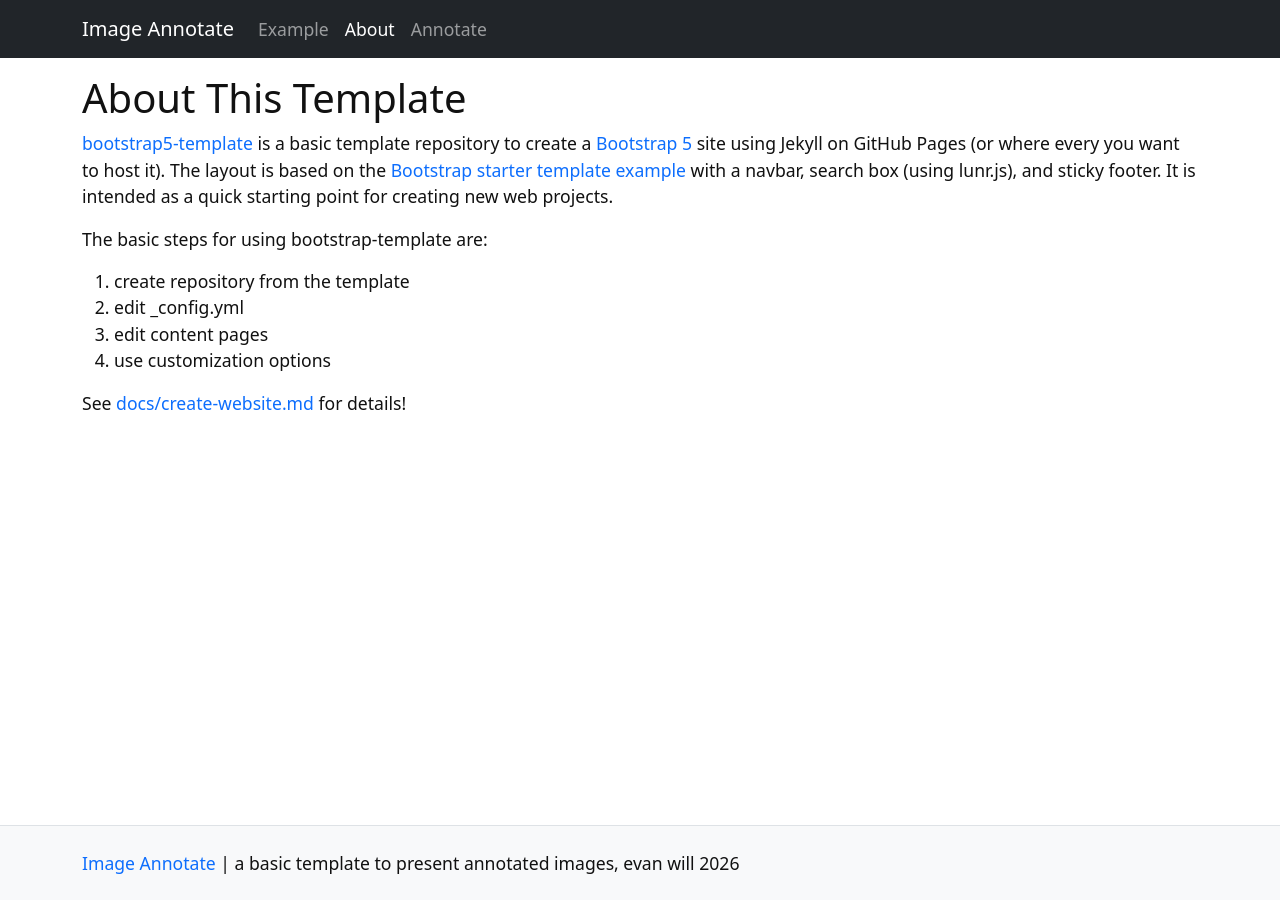
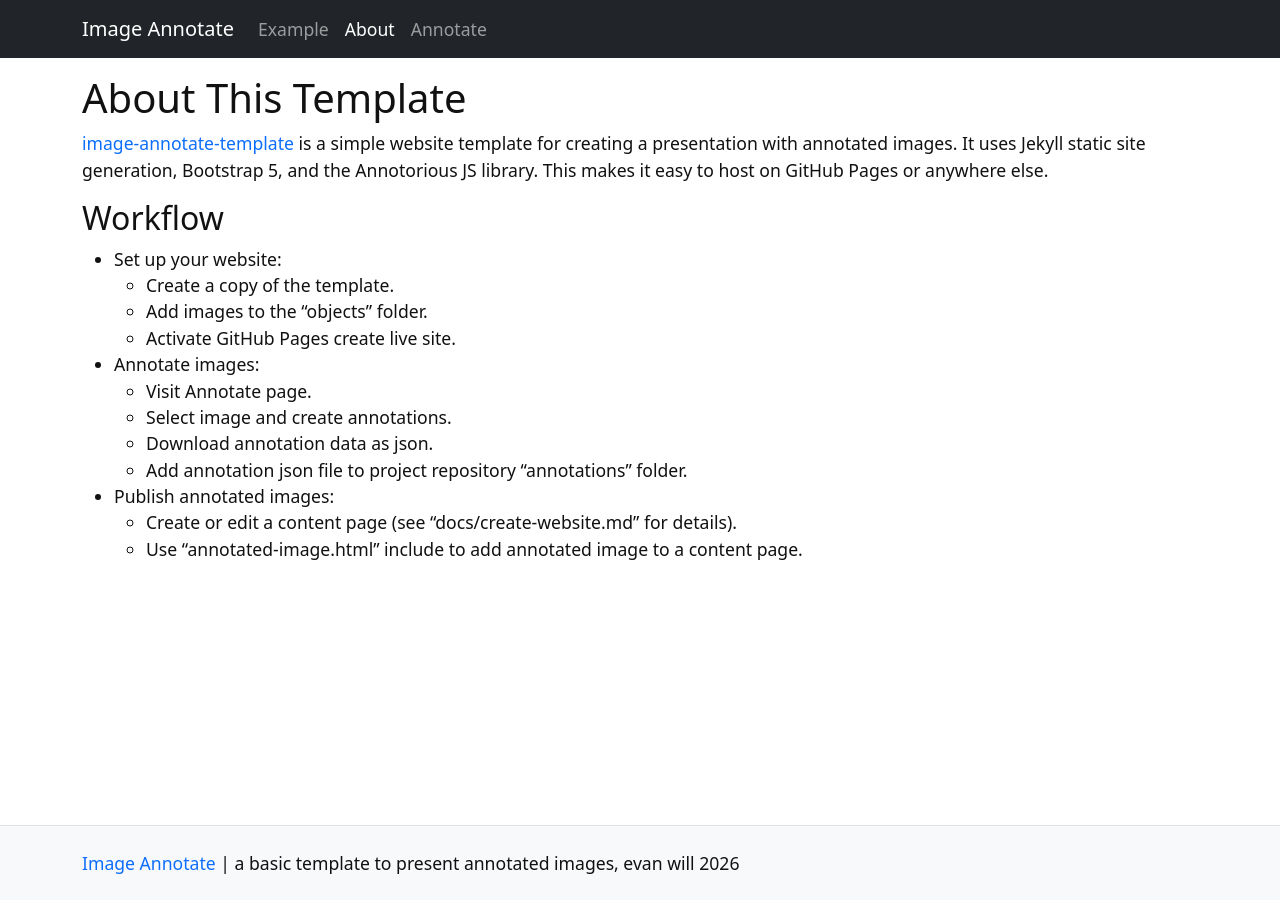
Before and after one commit to evanwill/image-annotate-template, a Jekyll site: the page built from pages/about.md, in a window 1280 px wide. Built offline with Jekyll 4.4.1, drawn with Linux system fonts in a browser that asks for light colours.

Commit message:
document idea

```diff
--- a/pages/about.md
+++ b/pages/about.md
@@ -4,15 +4,21 @@ nav: About
 nav_order: 2
 ---
 
-[bootstrap5-template](https://github.com/thecdil/bootstrap5-template) is a basic template repository to create a [Bootstrap 5](https://getbootstrap.com/) site using Jekyll on GitHub Pages (or where every you want to host it).
-The layout is based on the [Bootstrap starter template example](https://getbootstrap.com/docs/5.1/examples/) with a navbar, search box (using lunr.js), and sticky footer.
-It is intended as a quick starting point for creating new web projects.
+[image-annotate-template](https://github.com/evanwill/image-annotate-template) is a simple website template for creating a presentation with annotated images.
+It uses Jekyll static site generation, Bootstrap 5, and the Annotorious JS library.
+This makes it easy to host on GitHub Pages or anywhere else.
 
-The basic steps for using bootstrap-template are:
+## Workflow
 
-1. create repository from the template
-2. edit _config.yml
-3. edit content pages
-4. use customization options
-
-See [docs/create-website.md](https://github.com/thecdil/bootstrap5-template/blob/main/docs/create-website.md) for details!
+- Set up your website:
+    - Create a copy of the template.
+    - Add images to the "objects" folder.
+    - Activate GitHub Pages create live site.
+- Annotate images:
+    - Visit Annotate page.
+    - Select image and create annotations.
+    - Download annotation data as json.
+    - Add annotation json file to project repository "annotations" folder.
+- Publish annotated images:
+    - Create or edit a content page (see "docs/create-website.md" for details).
+    - Use "annotated-image.html" include to add annotated image to a content page.
--- a/pages/annotate.html
+++ b/pages/annotate.html
@@ -3,4 +3,7 @@ title: Annotate Image
 layout: page-full-width
 nav: Annotate
 nav_order: 3
+foot: template/annotate.html
 ---
+
+<!-- this page hosts image annotator -->
```
Also changed, not shown: README.md (+18 -0 lines), pages/index.md (+1 -1 lines), _includes/template/annotate.html (added).
